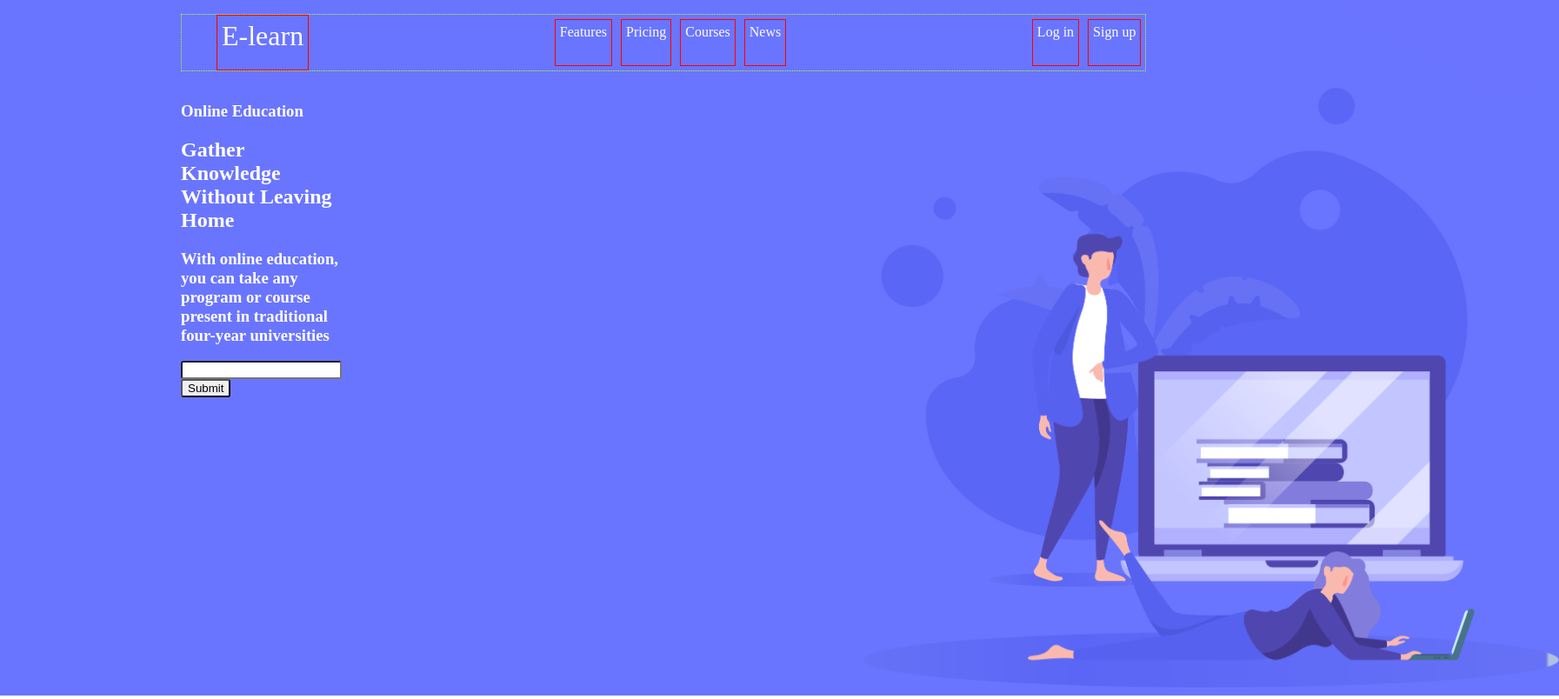
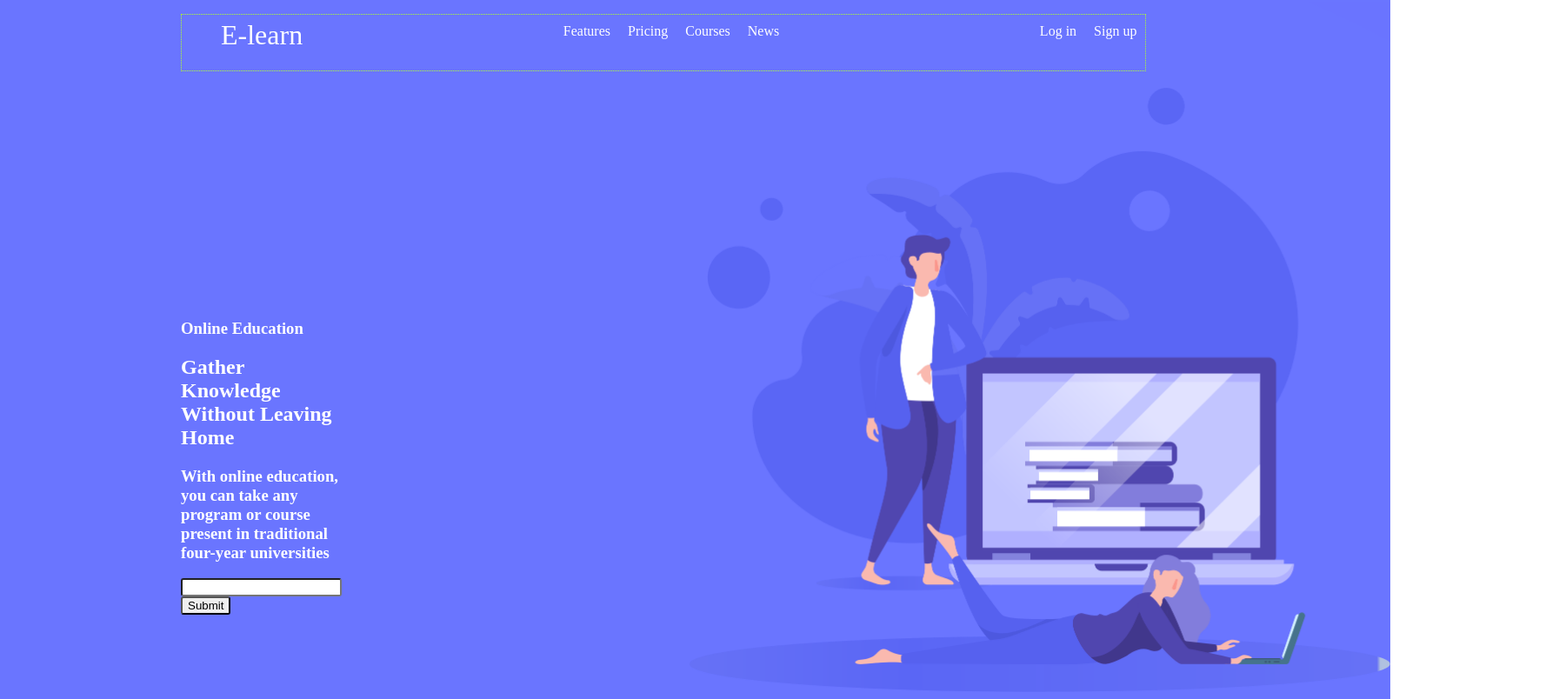
Before and after one commit to Zohla/e-learn, a plain HTML site: page index.html in a window 1280 px wide. Shown: the whole page at 87% size, 1793 px wide, since content can reach past the window. Drawn offline with Linux system fonts and the light colour scheme.

Commit message:
added linebreaks
probably not the best way to do this

```diff
--- a/index.html
+++ b/index.html
@@ -24,8 +24,8 @@
         <section id="upper-content">
             <div id="main-div-text">
                 <h3>Online Education</h3>
-                <h2>Gather Knowledge Without Leaving Home</h2>
-                <h3>With online education, you can take any program or course present in traditional four-year universities</h3>
+                <h2>Gather Knowledge <br> Without Leaving Home</h2>
+                <h3>With online education, you can take any program or course <br> present in traditional four-year universities</h3>
                 <input type="text" name="search-field" id="search-field">
                 <input type="submit" id="search-submit">
             </div>
--- a/styles/main.css
+++ b/styles/main.css
@@ -42,7 +42,7 @@ body {
 #nav li {
     /* margin:5px; */
     list-style-type: none;
-    border: 1px solid red;
+    /* border: 1px solid red; */
     padding: 5px;
 
 }
@@ -53,6 +53,7 @@ body {
 }
 #main-div-text{
     flex-direction: column;
+    margin-top: 250px;
 
 }
 #search-field {
@@ -70,8 +71,9 @@ body {
 
 #start-screen-picture {
     position: relative;
-    left: 600px;
-    max-width: 800px;
+    left: 400px;
+    height: 698px;
+
 
 
 }
```
